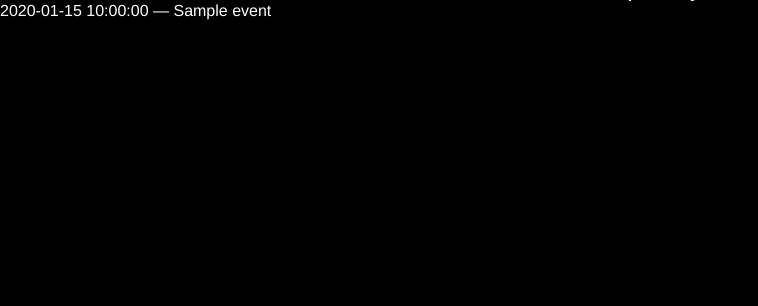
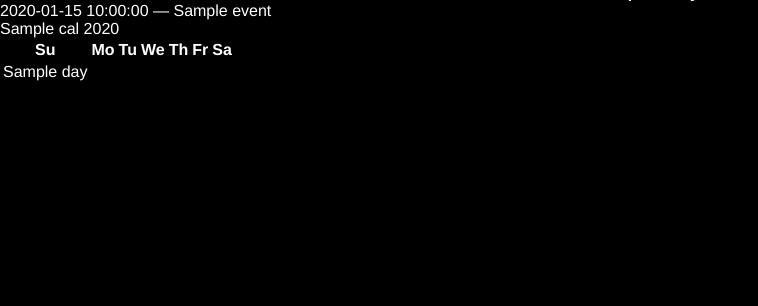
Before and after one commit to trackstar124-code/Smart-Mirror, a Flask app: template smart-mirror/app/ui/templates/index.html in a window 1280 px wide. Shown: the part 494-800 px from the top of the page, without its empty margins (0-758 px from the left). Run offline with Flask 3, Linux system fonts and the light colour scheme; the template is opened without the code that fills it: most values are stand-ins (such as "Sample title", 1, 10 or a date in 2020).

Commit message:
Added a real calendar and need to make some seirous UI changes

```diff
--- a/smart-mirror/app/main.py
+++ b/smart-mirror/app/main.py
@@ -8,6 +8,7 @@ Then open http://localhost:8000 in your browser.
 
 Fill in the TODOs yourself. Pointers are given, not answers.
 """
+from modules.month import get_calendar
 from modules.events import get_events
 from modules.weather import get_weather
 from modules.clock import get_time
@@ -30,7 +31,8 @@ def index():
     clock = get_time()
     weather = get_weather()
     events = get_events()
-    return render_template("index.html", clock=clock, weather=weather, events=events)
+    cal = get_calendar()
+    return render_template("index.html", clock=clock, weather=weather, events=events, cal=cal)
 
 
 if __name__ == "__main__":
--- a/smart-mirror/app/ui/static/style.css
+++ b/smart-mirror/app/ui/static/style.css
@@ -45,3 +45,8 @@ body {
     justify-content: center;
     margin-left: 3rem;
 }
+
+.today {
+    color: red;
+    font-weight: bold;
+}
--- a/smart-mirror/app/ui/templates/index.html
+++ b/smart-mirror/app/ui/templates/index.html
@@ -24,5 +24,26 @@
                 <div class="event">{{ event.date }} — {{ event.title }}</div>
             {% endfor %}
         </div>
+        <div id="calendar">
+            <div class="cal-title">{{ cal.month_name }} {{ cal.year }}</div>
+            <table>
+                <tr>
+                    <th>Su</th><th>Mo</th><th>Tu</th><th>We</th><th>Th</th><th>Fr</th><th>Sa</th>
+                </tr>
+                {% for week in cal.weeks %}
+                <tr>
+                    {% for day in week %}
+                        {% if day == 0 %}
+                            <td></td>
+                        {% elif day == cal.today %}
+                            <td class="today">{{ day }}</td>
+                        {% else %}
+                            <td>{{ day }}</td>
+                        {% endif %}
+                    {% endfor %}
+                </tr>
+                {% endfor %}
+            </table>
+        </div>
 </body>
 </html>
```
Also changed, not shown: smart-mirror/app/modules/month.py (added, +27 -0 lines).
